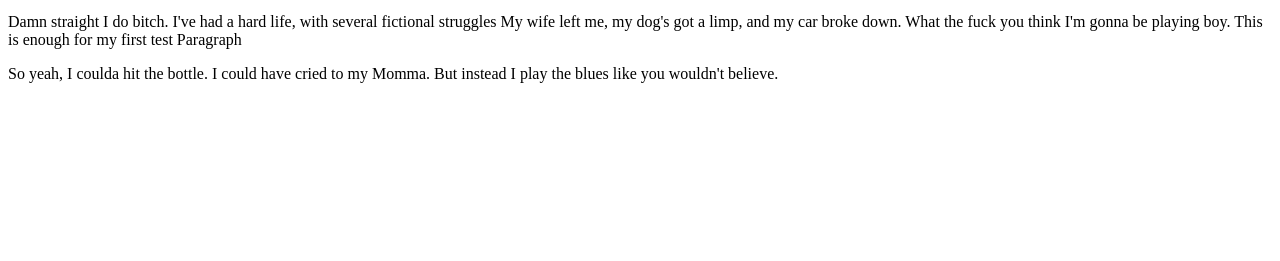
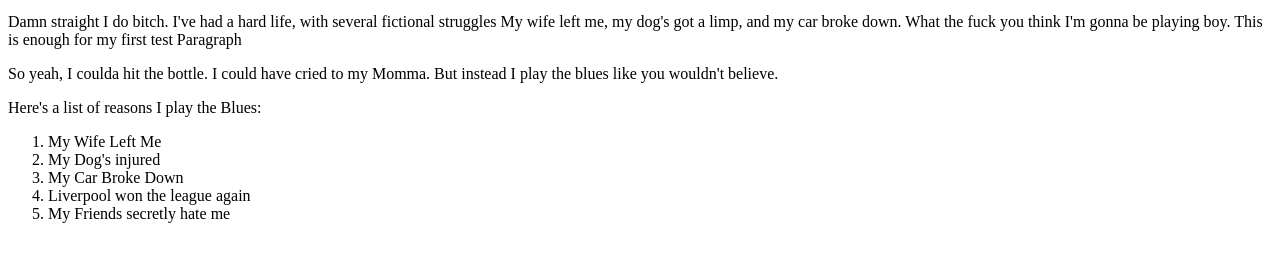
Before and after one commit to dudders22/git_test, a plain HTML site: page FakeWebsite/Memorise.html in a window 1280 px wide. Shown: the part 101-362 px from the top of the page. Drawn offline with Linux system fonts and the light colour scheme.

Commit message:
Added a list

```diff
--- a/FakeWebsite/Memorise.html
+++ b/FakeWebsite/Memorise.html
@@ -12,5 +12,14 @@
         This is enough for my first test Paragraph</p>
         <p>So yeah, I coulda hit the bottle. I could have cried to my Momma. But instead I play the blues
             like you wouldn't believe.</p>
+        <p>Here's a list of reasons I play the Blues:
+            <ol>
+                <li>My Wife Left Me</li>
+                <li>My Dog's injured</li>
+                <li>My Car Broke Down</li>
+                <li>Liverpool won the league again</li>
+                <li>My Friends secretly hate me</li>
+            </ol>
+        </p>
     </body>
 </html>
```
